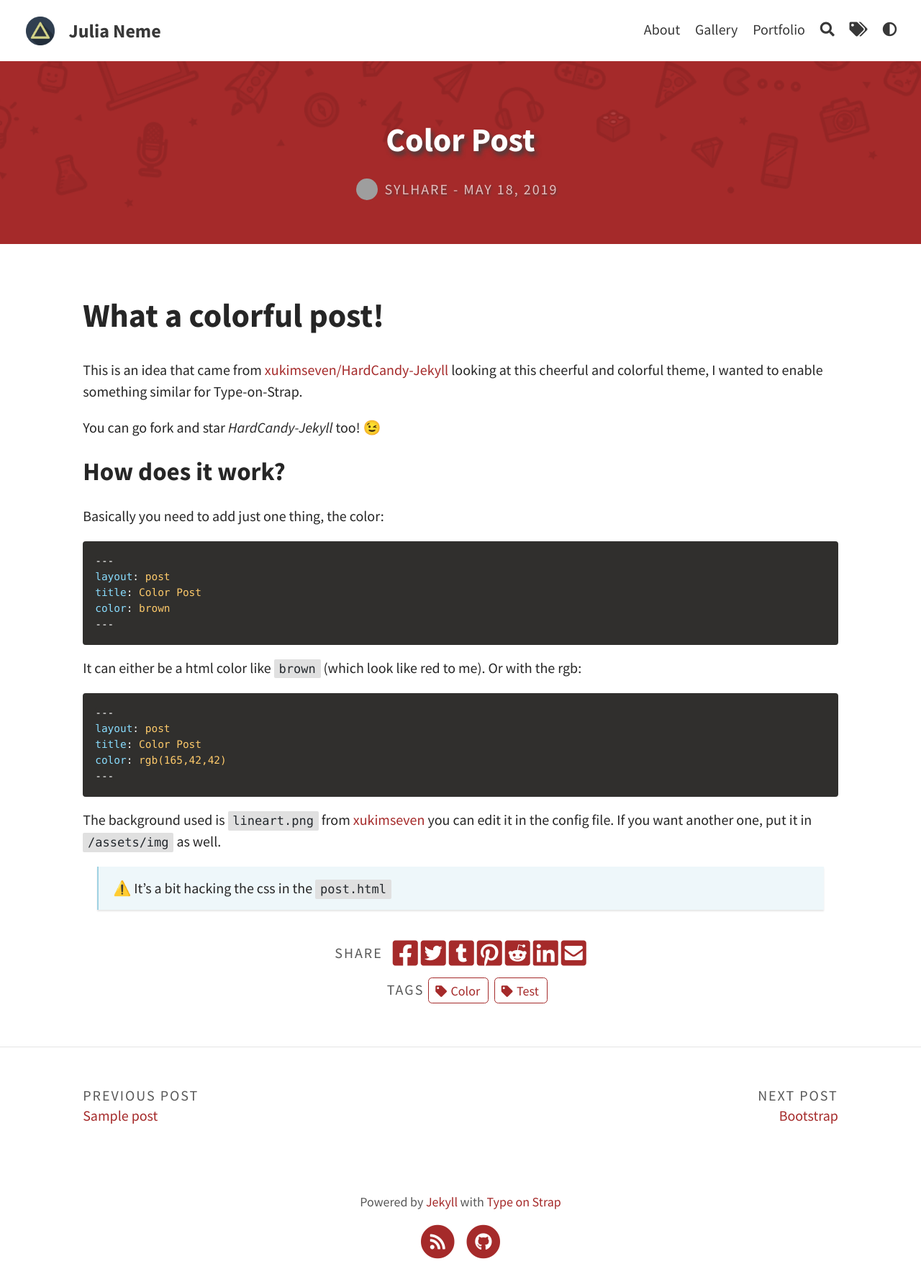
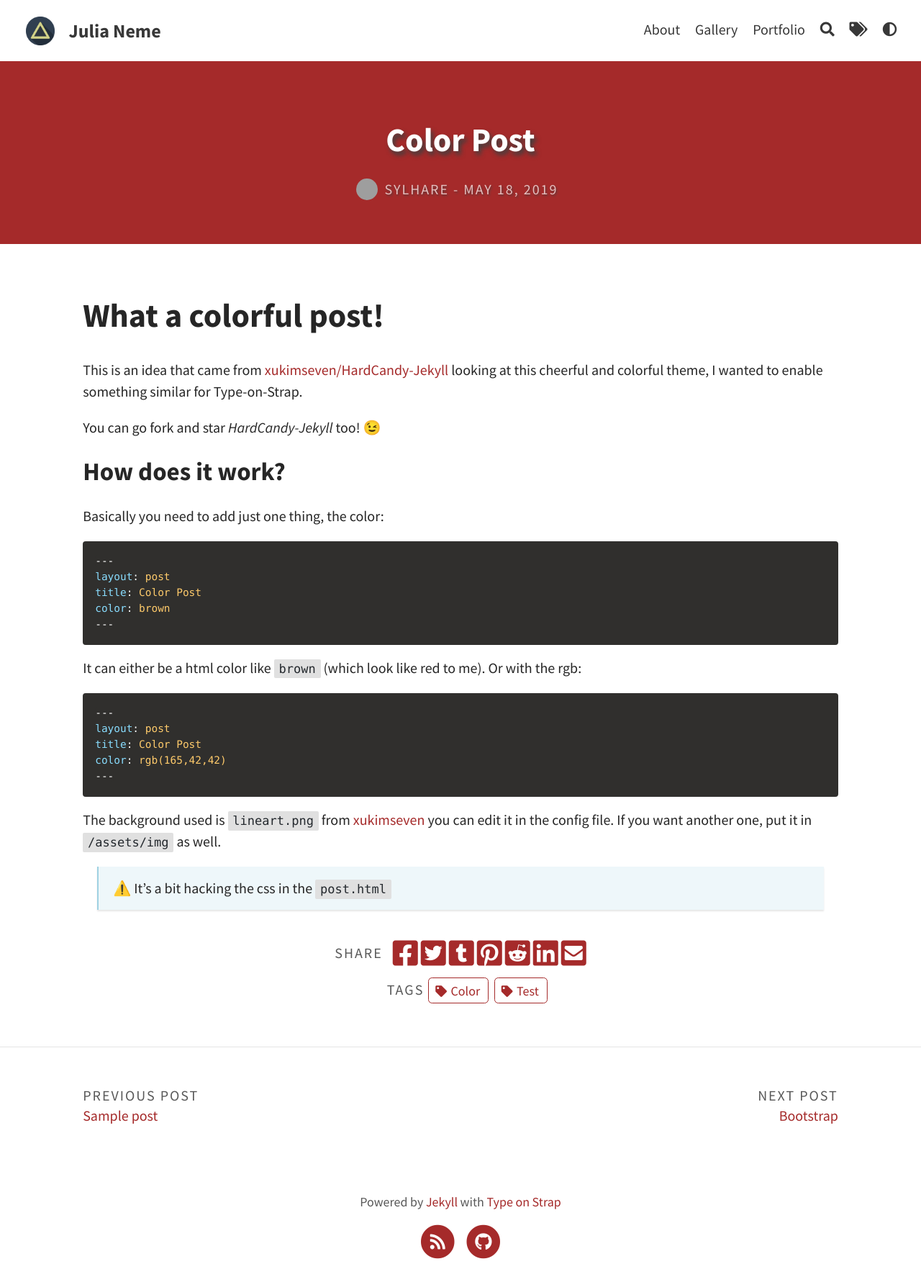
Before and after one commit to julia-neme/julia-neme.github.io, a Jekyll site: the page built from _posts/2019-05-18-color-post.md, in a window 1280 px wide. Shown: the whole page at 72% size. Built offline with Jekyll 4.4.1, drawn with Linux system fonts in a browser that asks for light colours; grey boxes are pictures that could not be loaded.

Commit message:
Update _config.yml

```diff
--- a/_config.yml
+++ b/_config.yml
@@ -15,10 +15,11 @@
 footer_text: >
   Powered by <a href="https://jekyllrb.com/">Jekyll</a> with <a href="https://github.com/sylhare/Type-on-Strap">Type on Strap</a>
 
-# Blog
-excerpt: true                                           # Or "truncate" (first 250 characters), "false" to disable
+# BLOG CONFIGURATION
 post_navigation: true
-color_image: /assets/img/lineart.png                    # A bit transparent for color posts.
+paginate: 10
+paginate_path: "blog/page:num"
+plugins: [jekyll-paginate, jekyll-seo-tag, jekyll-feed]
 
 # Features
 # More in the _data folder for share buttons, author and language
```
